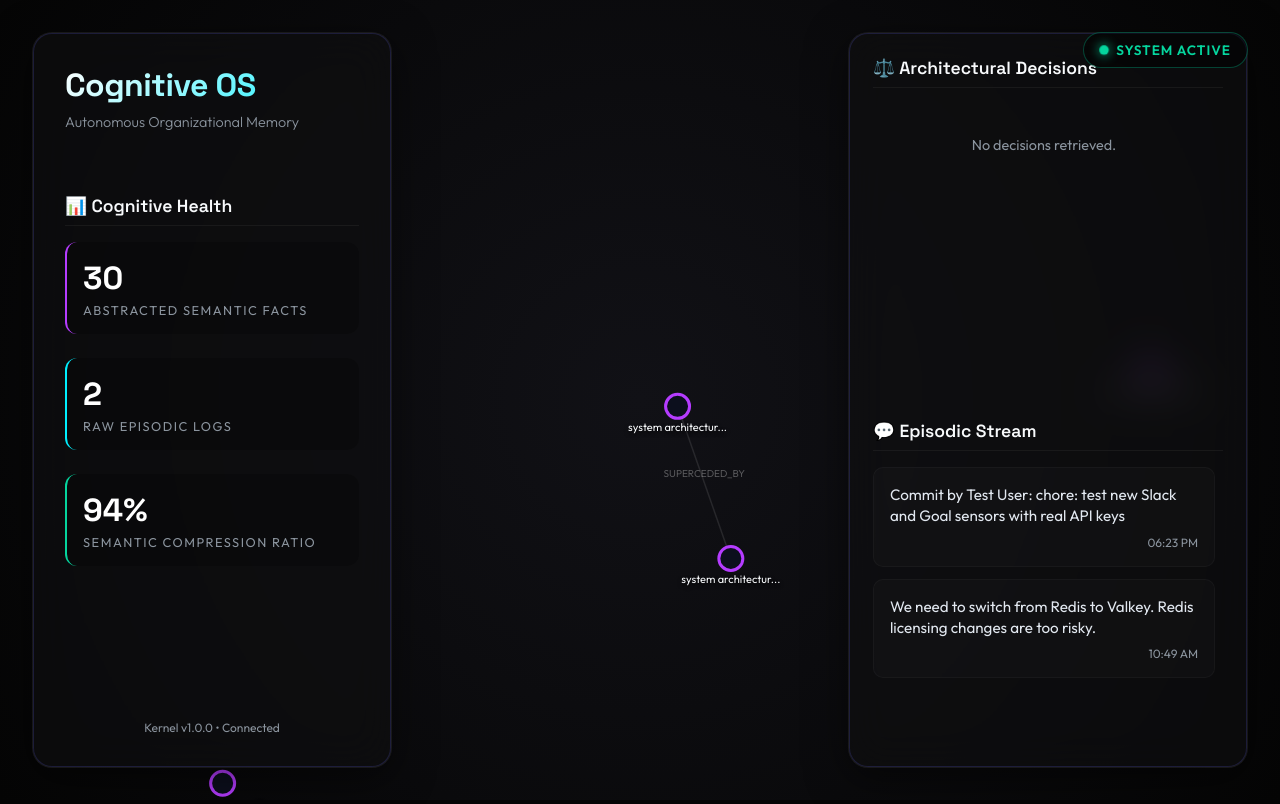
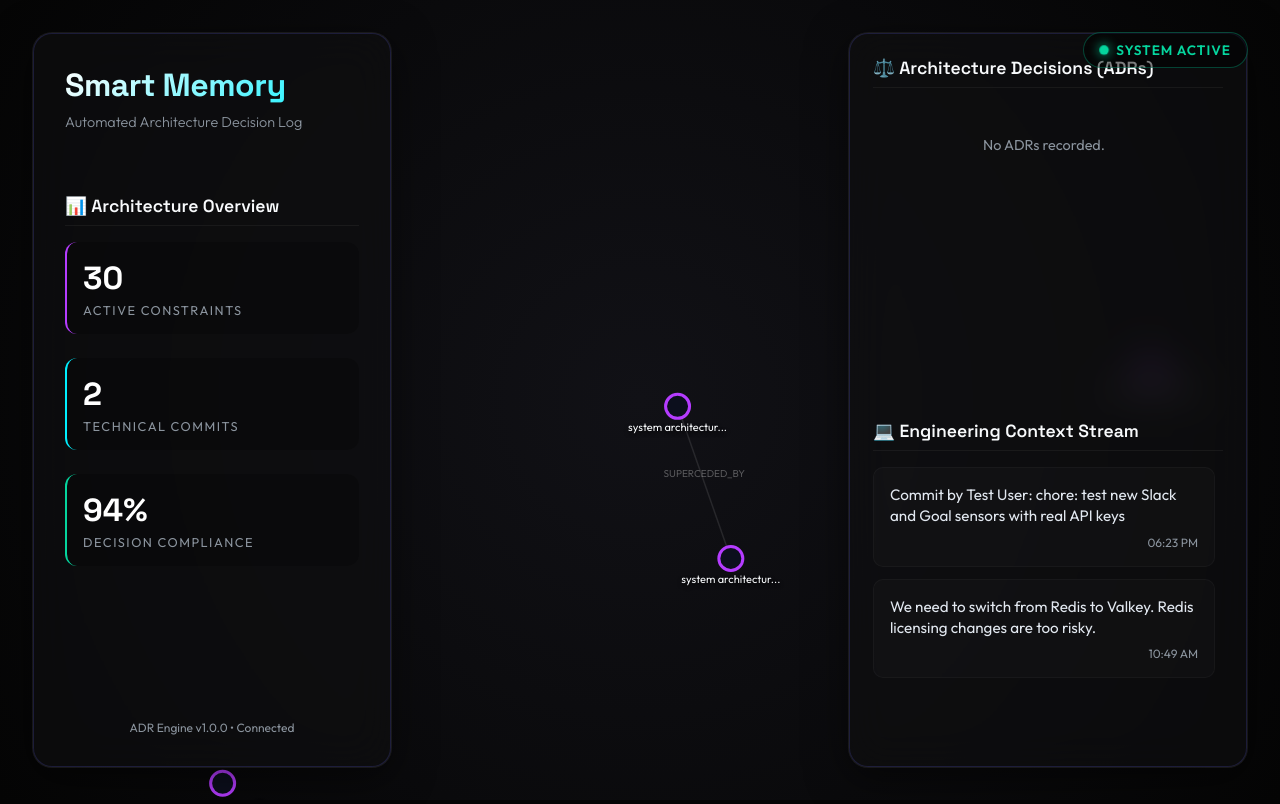
Before and after one commit to shahmehul2005/cognitive-os, a plain HTML site: page public/index.html in a window 1280 px wide. Drawn offline with nearby package versions, Linux system fonts and the light colour scheme.

Commit message:
refactor: pivot to Architectural Decision Record (ADR) system

```diff
--- a/public/index.html
+++ b/public/index.html
@@ -3,7 +3,7 @@
 <head>
     <meta charset="UTF-8">
     <meta name="viewport" content="width=device-width, initial-scale=1.0">
-    <title>Cognitive OS - The Brain</title>
+    <title>Smart Memory - Architecture Log</title>
     <!-- Google Fonts -->
     <link rel="preconnect" href="https://fonts.googleapis.com">
     <link rel="preconnect" href="https://fonts.gstatic.com" crossorigin>
@@ -310,33 +310,33 @@
         System Active
     </div>
 
-    <!-- Left Sidebar: Cognitive Health & Identity -->
+    <!-- Left Sidebar: Architecture Identity -->
     <div id="sidebar-left" class="glass-panel">
         <div>
-            <h1>Cognitive OS</h1>
-            <div class="subtitle">Autonomous Organizational Memory</div>
+            <h1>Smart Memory</h1>
+            <div class="subtitle">Automated Architecture Decision Log</div>
         </div>
 
         <div style="flex-grow: 1;">
-            <h3>📊 Cognitive Health</h3>
+            <h3>📊 Architecture Overview</h3>
             <div class="metric-group">
                 <div class="metric-item">
                     <span class="metric-val" id="val-semantic">0</span>
-                    <span class="metric-lbl">Abstracted Semantic Facts</span>
+                    <span class="metric-lbl">Active Constraints</span>
                 </div>
                 <div class="metric-item cyan">
                     <span class="metric-val" id="val-episodic">0</span>
-                    <span class="metric-lbl">Raw Episodic Logs</span>
+                    <span class="metric-lbl">Technical Commits</span>
                 </div>
                 <div class="metric-item emerald">
                     <span class="metric-val" id="val-compression">0%</span>
-                    <span class="metric-lbl">Semantic Compression Ratio</span>
+                    <span class="metric-lbl">Decision Compliance</span>
                 </div>
             </div>
         </div>
 
         <div style="margin-top: auto; font-size: 0.75rem; color: var(--text-muted); text-align: center;">
-            Kernel v1.0.0 • Connected
+            ADR Engine v1.0.0 • Connected
         </div>
     </div>
 
@@ -344,14 +344,14 @@
     <div id="sidebar-right" class="glass-panel">
 
         <div style="flex: 1; display: flex; flex-direction: column; overflow: hidden; margin-bottom: 1rem;">
-            <h3>⚖️ Architectural Decisions</h3>
+            <h3>⚖️ Architecture Decisions (ADRs)</h3>
             <div class="log-container" id="list-decisions">
-                <div style="text-align: center; color: var(--text-muted); margin-top: 2rem; font-size: 0.9rem;">No decisions retrieved.</div>
+                <div style="text-align: center; color: var(--text-muted); margin-top: 2rem; font-size: 0.9rem;">No ADRs recorded.</div>
             </div>
         </div>
 
         <div style="flex: 1; display: flex; flex-direction: column; overflow: hidden;">
-            <h3>💬 Episodic Stream</h3>
+            <h3>💻 Engineering Context Stream</h3>
             <div class="log-container" id="list-episodes">
                 <div style="text-align: center; color: var(--text-muted); margin-top: 2rem; font-size: 0.9rem;">No streams recorded.</div>
             </div>
```
Also changed, not shown: 2 other files.
